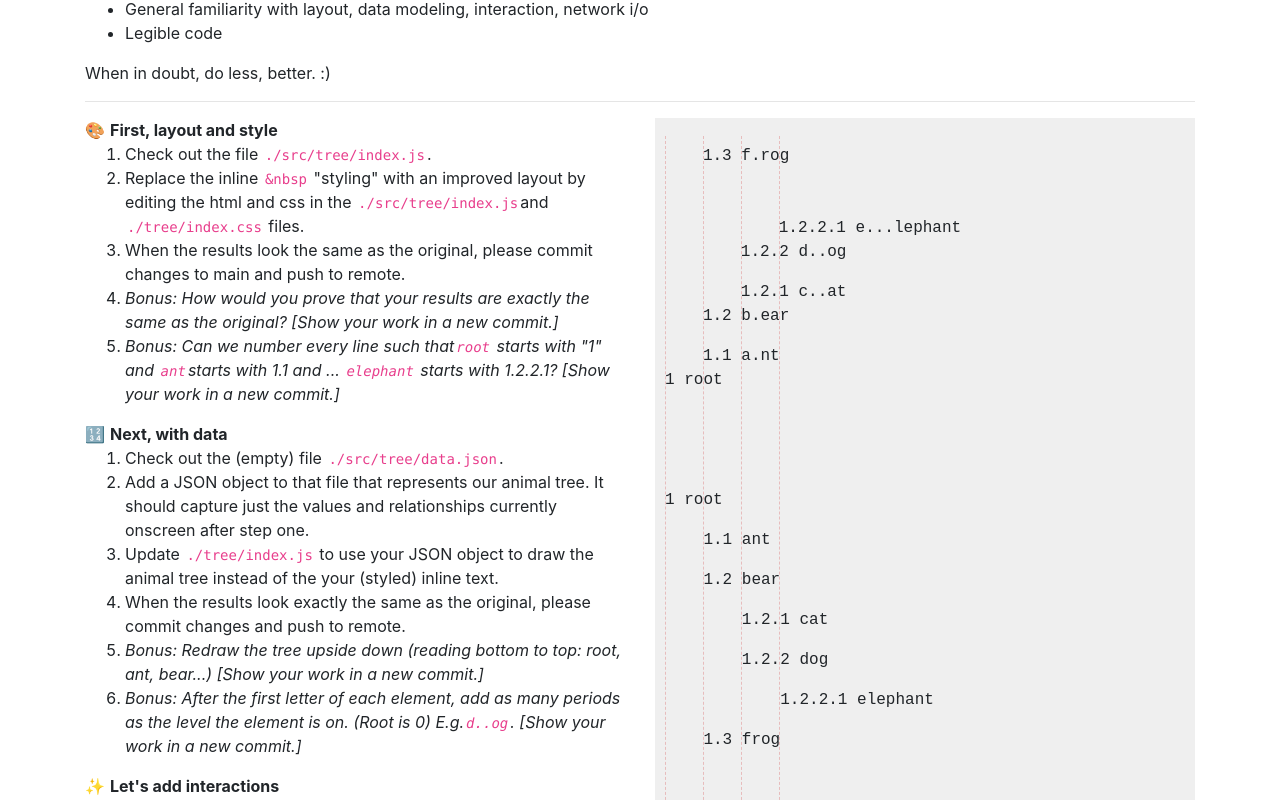
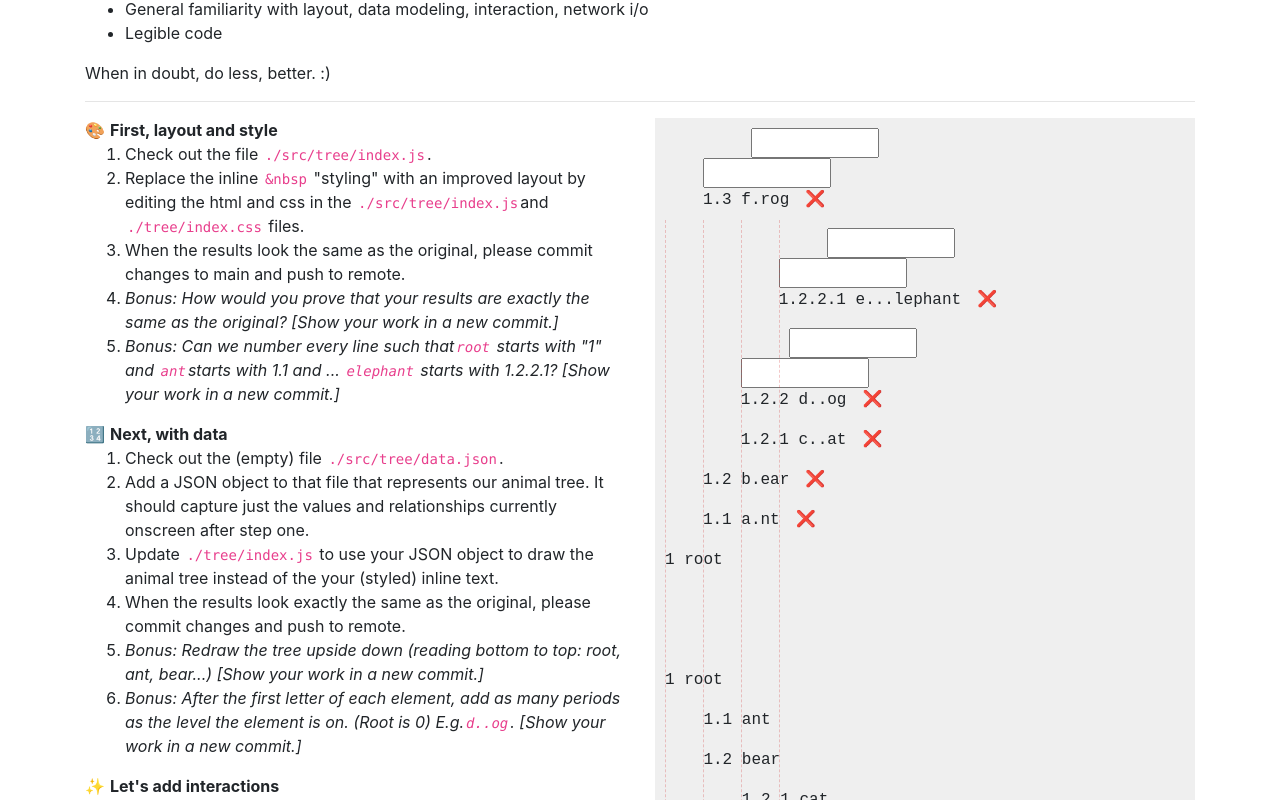
Before and after one commit to jsvanilla/web-take-home, a React (Create React App) app in the folder trees/: page / in a window 1280 px wide. Shown: the part 420-1220 px from the top of the page. Built offline with nearby package versions, Linux system fonts and the light colour scheme.

Commit message:
[FEATURE] LETS add interactions

```diff
--- a/trees/src/App.js
+++ b/trees/src/App.js
@@ -2,9 +2,11 @@ import React from "react";
 import { Col, Container, Row } from "reactstrap";
 import "./App.css";
 import Tree from "./tree";
+import { GlobalStateContextProvider } from "./services/GlobalState";
 
 export default function App() {
   return (
+    <GlobalStateContextProvider>
       <div className="App">
         <Container>
           <Row>
@@ -236,5 +238,6 @@ export default function App() {
           </Row>
         </Container>
       </div>
+    </GlobalStateContextProvider>
   );
 }
--- /dev/null
+++ b/trees/src/services/GlobalState.js
@@ -0,0 +1,50 @@
+import React, { useReducer, createContext } from 'react'
+import treeData from '../tree/data.json'
+
+export const GlobalStateContext = createContext(treeData)
+
+const reducer = (state, action) => {
+  switch (action.type) {
+    case 'CREATE_NODE':
+      let newNode = {node:action.payload.text}
+      let elementsToSearch = action.payload.nested.replace(/(\.\d)$/gm,'').split('.')
+      let newTree = {...state}
+      const editTree = (node) => {
+        if(elementsToSearch.length === 1){
+          let valueToReplace = node.children ? [...node.children, newNode] : [newNode]
+          node.children = valueToReplace
+        } else {
+          elementsToSearch.shift()
+          let valueToSearch = node.children[(elementsToSearch[0]-1)]
+          editTree(valueToSearch)
+        }
+      }
+      let withNewNode = editTree(newTree)
+      return {...newTree}
+    case 'DELETE_NODE':
+      let elementsSearch = action.payload.nested.replace(/(\.\d)$/gm,'').split('.')
+      let treeReference = {...state}
+      const deleteNode = (node) => {
+        if(elementsSearch.length === 1){
+          node.children.splice((elementsSearch[0]-1),1)
+        } else {
+          elementsSearch.shift()
+          deleteNode(node.children[(elementsSearch[0]-1)])
+        }
+      }
+      let deletedNode = deleteNode(treeReference)
+      return {...treeReference}
+    default:
+      return state
+  }
+}
+
+export const GlobalStateContextProvider = props => {
+  const [state, dispatch] = useReducer(reducer, treeData)
+
+  return (
+    <GlobalStateContext.Provider value={[state, dispatch]}>
+      {props.children}
+    </GlobalStateContext.Provider>
+  );
+};
--- a/trees/src/tree/TreeNode.js
+++ b/trees/src/tree/TreeNode.js
@@ -1,17 +1,65 @@
-import React from "react";
+import React, {useContext, useEffect} from "react";
 import "./index.css";
+import { GlobalStateContext } from '../services/GlobalState';
 
-const TreeNode = ({ node, children, numberNameprop }) => {
+const TreeNode = ({ node, children, numberNameprop, isLastChildren }) => {
+  const [state, dispatch] = useContext(GlobalStateContext);
   let numberName = numberNameprop ? numberNameprop : '1'
   let nodeRender = `${node.substring(0,1)}${numberName.replace(/\d/g,'')}${node.substring(1,node.length)}`
+  const inputName =  `name${numberNameprop}`
+
+  const registerInData = (e) => {
+    if(e.code === "Enter" && e.target.value.length > 3){
+      dispatch({
+        type: 'CREATE_NODE',
+        payload: {
+          text: e.target.value,
+          nested:numberName
+        }
+      })
+      e.target.value = ""
+    }
+  }
+
+  const registerInNestedData = (e) => {
+    if(e.code === "Enter" && e.target.value.length > 3){
+      console.log('codigo')
+      console.log(`${numberName}.0`)
+      dispatch({
+        type: 'CREATE_NODE',
+        payload: {
+          text: e.target.value,
+          nested:`${numberName}.0`
+        }
+      })
+      e.target.value = ""
+    }
+  }
+
+  const deleteNode = (e) => {
+    dispatch({
+      type: 'DELETE_NODE',
+      payload: {
+        nested:numberName
+      }
+    })
+  }
+
+  useEffect(() => {
+    return () => state
+  }, [state])
+
   return (
     <div className="node">
-      <div>{`${numberName}  ${nodeRender}`}</div>
+      <div className="nodeText">{`${numberName}  ${nodeRender}`} {numberNameprop && (<div onClick={deleteNode} className="delete"> ❌</div>)} </div>
+      {isLastChildren && <input type="text" name={`name${numberName}1`} style={{width:"8rem"}} onKeyPress={registerInData}/>}
+      {isLastChildren && <input type="text" name={`name${numberName}2`} style={{width:"8rem", marginLeft:"3rem"}} onKeyPress={registerInNestedData}/>}
       {children &&
         children.map((node, index) => {
           node.numberNameprop = `${numberName}.${index+1}`
+          node.isLastChildren = index === children.length-1
           return(
-            <div key={node.node} className="ident">
+            <div key={`${node.node}${node.numberNameprop}`} className="ident">
               <TreeNode {...node} />
             </div>
           )
--- a/trees/src/tree/index.css
+++ b/trees/src/tree/index.css
@@ -14,13 +14,28 @@
   display: flex;
   flex-direction: row;
   margin-left: 2.37rem;
-  margin-top: 1rem;
+  margin-bottom: 1rem;
 }
 
 .vertical-line{
   border-left:1px dashed rgba(211, 58, 58, 0.277);
   position: absolute;
   z-index: 4;
-  min-height: 88vh;
-  margin-top: -16rem;
+  min-height: 99vh;
+  margin-top: -22rem;
 }
+
+.delete {
+  cursor: pointer;
+  margin-left: 1rem;
+  user-select: none;
+  -webkit-touch-callout: none;
+  -webkit-user-select: none;
+  -khtml-user-select: none;
+  -moz-user-select: none;
+  -ms-user-select: none;
+}
+
+.nodeText {
+  display: flex;
+}
--- a/trees/src/tree/index.js
+++ b/trees/src/tree/index.js
@@ -1,19 +1,23 @@
-import React, {useState} from 'react'
+import React, {useEffect, useContext} from 'react'
 import "./index.css";
 import TreeNode from './TreeNode';
-import treeData from './data.json'
+import { GlobalStateContext } from '../services/GlobalState';
 
 export default function Tree() {
-  const [data] = useState(treeData)
+  const [state, dispatch] = useContext(GlobalStateContext);
+
+  useEffect(() => {
+  }, [state])
+
   return (
-    <div className="tree">
-      <TreeNode {...data}/>
-      <span class="vertical-line"></span>
-      <span class="vertical-line" style={{marginLeft:"2.37rem"}}></span>
-      <span class="vertical-line" style={{marginLeft:"4.74rem"}}></span>
-      <span class="vertical-line" style={{marginLeft:"7.11rem"}}></span>
-      <ExampleTree/>
-    </div>
+      <div className="tree">
+        <TreeNode {...state}/>
+        <span className="vertical-line"></span>
+        <span className="vertical-line" style={{marginLeft:"2.37rem"}}></span>
+        <span className="vertical-line" style={{marginLeft:"4.74rem"}}></span>
+        <span className="vertical-line" style={{marginLeft:"7.11rem"}}></span>
+        <ExampleTree/>
+      </div>
   );
 }
 
```
Also changed, not shown: 1 other file (tests, documents, lock files or other folders). Lines whose indentation alone changed are shown as unchanged.
